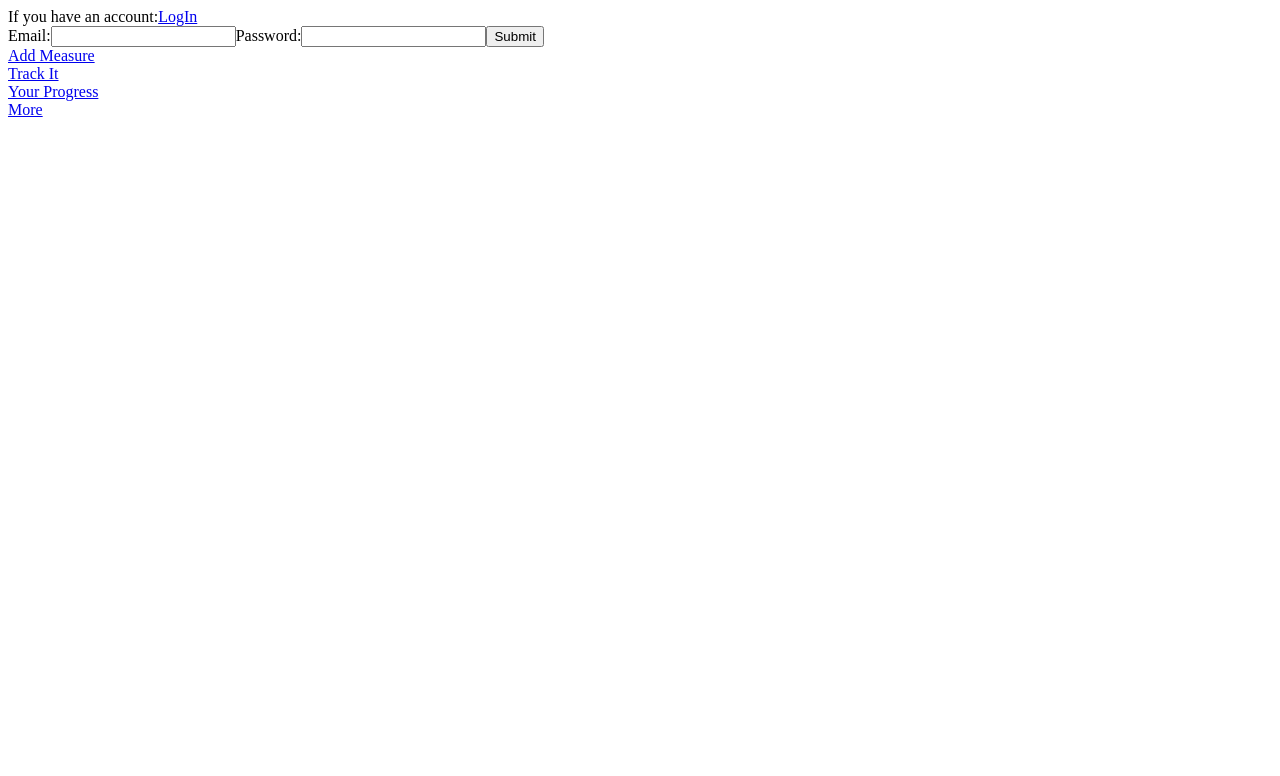
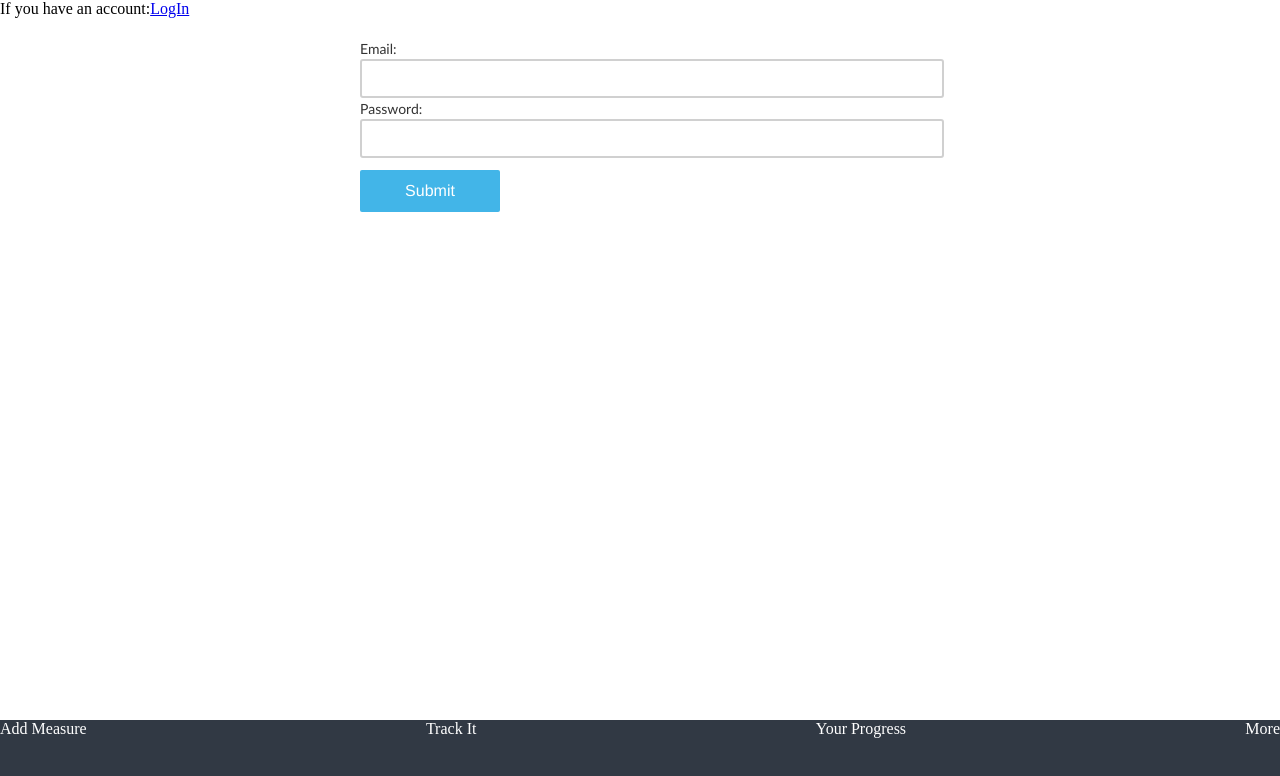
Before and after one commit to vzdrizhni/Food-tracker-front, a React (Create React App) app: page / in a window 1280 px wide. Shown: the top 776 px of the page. Built offline with nearby package versions, Linux system fonts and the light colour scheme.

Commit message:
Add styling to the signup and signin components

```diff
--- a/src/components/App.js
+++ b/src/components/App.js
@@ -5,8 +5,8 @@ import {BrowserRouter as Router, Route, Switch} from 'react-router-dom';
 import UserPage from "../components/userPage/userPage";
 import Header from "../components/Header/header";
 import BottomNav from "../components/BottomNav/bottomNav";
-// import Meal from '../components/Meal/meal'
 import MealItem from "../components/mealItem/mealItem";
+import './app.css'
 
 const App = () => {
   return (
--- a/src/components/BottomNav/bottomNav.js
+++ b/src/components/BottomNav/bottomNav.js
@@ -1,5 +1,6 @@
 import React from 'react'
 import { Link } from "react-router-dom";
+import './bottomnav.css'
 
 const BottomNav = () => {
     return(
--- /dev/null
+++ b/src/components/BottomNav/bottomnav.css
@@ -0,0 +1,14 @@
+nav {
+    display: flex;
+    justify-content: space-between;
+    position: fixed;
+    bottom: 0;
+    width: 100%;
+    background-color: #313944;
+    height: 10%;
+}
+
+nav a {
+    color: #fff;
+    text-decoration: none;
+}
--- a/src/components/SignIn/signIn.js
+++ b/src/components/SignIn/signIn.js
@@ -1,6 +1,7 @@
 import React from 'react'
 import {connect} from 'react-redux';
 import {getUsers} from "../../actions/actions";
+import "./signin.css";
 
 const SignIn = (props) => {
   const {user, getUsers, history} = props
@@ -48,7 +49,7 @@ const SignIn = (props) => {
         <input type="text" id="fname" name="email" onChange={handleChange}/>
         <label htmlFor="lname">Password:</label>
         <input type="text" id="lname" name="password" onChange={handleChange}/>
-        <input type="submit" value="Submit"></input>
+        <input type="submit" value="Submit" className='btn'></input>
       </form>
     </div>
   )
--- /dev/null
+++ b/src/components/SignIn/signin.css
@@ -0,0 +1,47 @@
+.wrapper {
+    width: 600px;
+    margin: 0 auto 10px auto;
+    text-align: left;
+}
+
+form {
+    display: flex;
+    flex-direction: column;
+    line-height: 150%;
+    font-family: Trebuchet MS;
+    font-size: 14px;
+    color: #333333;
+    padding: 20px;
+}
+
+input {
+    display: block;
+    margin: 0;
+    padding: 10px;
+    background: #fff;
+    width: 100%;
+    border: 2px solid #d0d0d0 !important;
+    border-radius: 3px;
+}
+
+.btn {
+    background-color: #42B5E8 !important;
+    color: #ffffff !important;
+    display: inline-block;
+    font-weight: 500;
+    font-size: 16px;
+    line-height: 42px;
+    font-family: 'Helvetica', Arial, sans-serif;
+    width: auto;
+    white-space: nowrap;
+    height: 42px;
+    margin: 12px 5px 12px 0;
+    padding: 0 22px;
+    text-decoration: none;
+    text-align: center;
+    cursor: pointer;
+    border: none !important;
+    border-radius: 2px;
+    vertical-align: top;
+    width: 25%;
+}
--- /dev/null
+++ b/src/components/app.css
@@ -0,0 +1,5 @@
+body {
+    margin: 0;
+    padding: 0;
+    box-sizing: border-box;
+}
--- a/src/components/mealItem/mealItem.js
+++ b/src/components/mealItem/mealItem.js
@@ -9,10 +9,8 @@ const MealItem = (props) => {
   const meal = props
     .meals
     .find(obj => obj.id == props.match.params.id); // eslint-disable-line eqeqeq
-  // console.log(food);
 
   useEffect(() => {
-    // clearMeal();
     const url = `https://boiling-beyond-13092.herokuapp.com/api/v1/meals/${meal.id}`
     fetch(url, {method: 'Get'})
       .then(resp => resp.json())
--- a/src/components/signUp/signUp.js
+++ b/src/components/signUp/signUp.js
@@ -1,6 +1,7 @@
 import React from 'react'
 import {connect} from 'react-redux';
 import {getUsers} from "../../actions/actions";
+import './signup.css'
 
 const SignUp = (props) => {
   const {user, getUsers, history} = props
@@ -49,7 +50,7 @@ const SignUp = (props) => {
         <input type="text" id="fname" name="email" onChange={handleChange}/>
         <label htmlFor="lname">Password:</label>
         <input type="text" id="lname" name="password" onChange={handleChange}/>
-        <input type="submit" value="Submit"></input>
+        <input type="submit" value="Submit" className='btn'></input>
       </form>
     </div>
   )
--- /dev/null
+++ b/src/components/signUp/signup.css
@@ -0,0 +1,47 @@
+.wrapper {
+    width: 600px;
+    margin: 0 auto 10px auto;
+    text-align: left;
+}
+
+form {
+    display: flex;
+    flex-direction: column;
+    line-height: 150%;
+    font-family: Trebuchet MS;
+    font-size: 14px;
+    color: #333333;
+    padding: 20px;
+}
+
+input {
+    display: block;
+    margin: 0;
+    padding: 10px;
+    background: #fff;
+    width: 100%;
+    border: 2px solid #d0d0d0 !important;
+    border-radius: 3px;
+}
+
+.btn {
+    background-color: #42B5E8 !important;
+    color: #ffffff !important;
+    display: inline-block;
+    font-weight: 500;
+    font-size: 16px;
+    line-height: 42px;
+    font-family: 'Helvetica', Arial, sans-serif;
+    width: auto;
+    white-space: nowrap;
+    height: 42px;
+    margin: 12px 5px 12px 0;
+    padding: 0 22px;
+    text-decoration: none;
+    text-align: center;
+    cursor: pointer;
+    border: none !important;
+    border-radius: 2px;
+    vertical-align: top;
+    width: 25%;
+}
```
